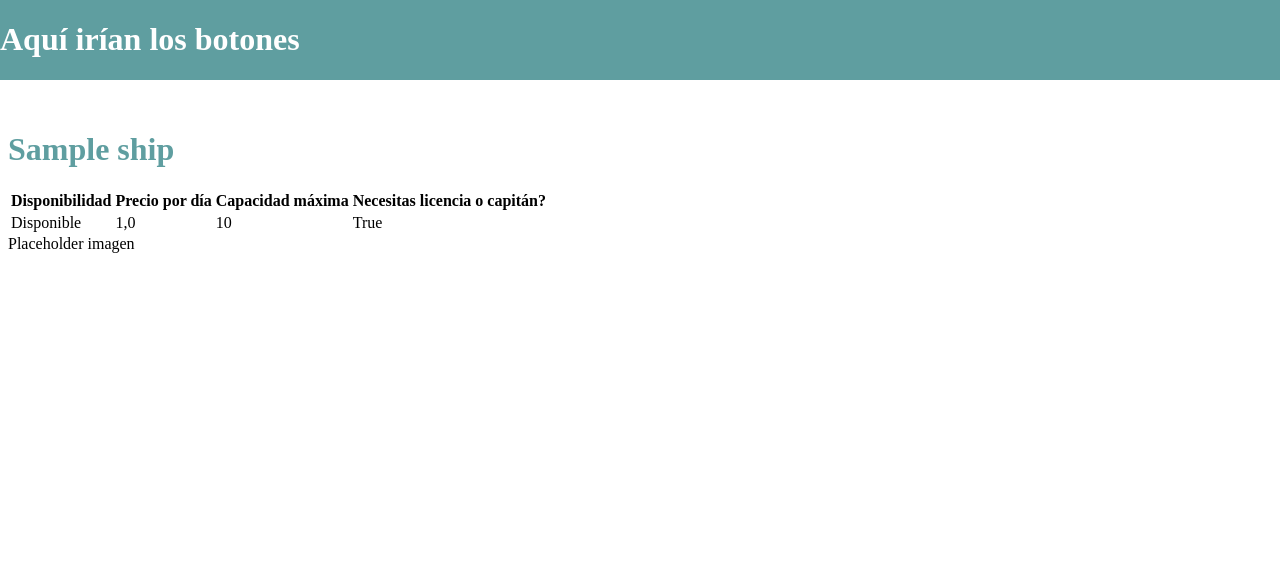
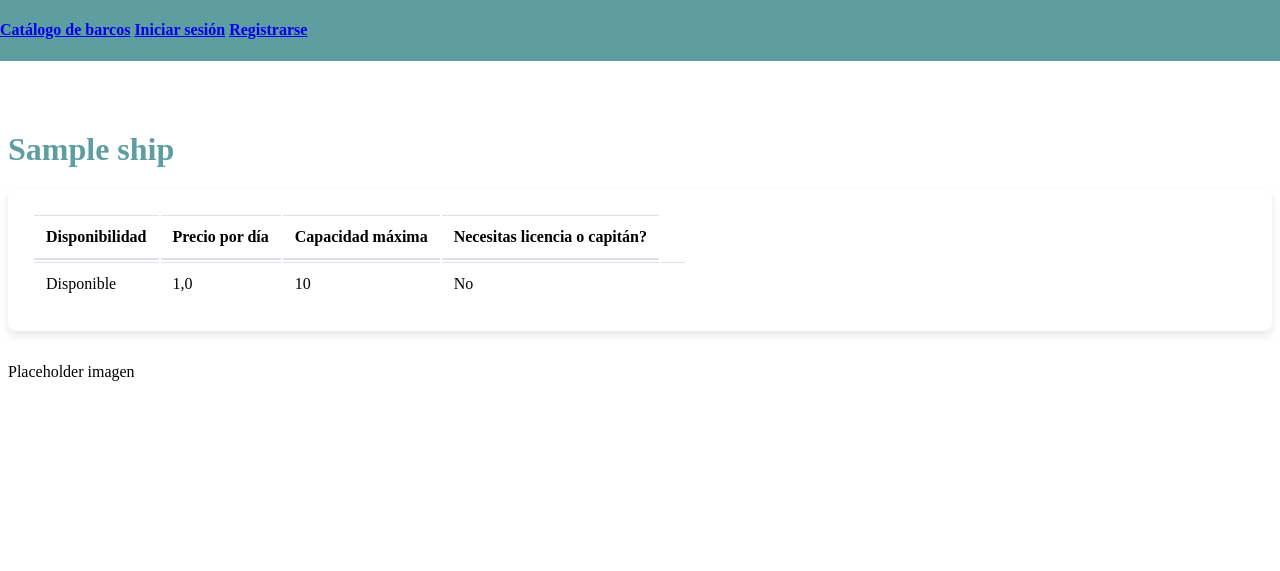
Before and after one commit to frajimmor2/NavegaTrujillo, a Django app: page /catalog/ship/1/ in a window 1280 px wide. Shown: the top 571 px of the page. Run offline with Django 5.2, Linux system fonts and the light colour scheme; tables that the repository leaves empty hold one stand-in row (values such as "Sample post").

Commit message:
flipa chaval

```diff
--- /dev/null
+++ b/NavegaTrujilloWeb/catalog/forms.py
@@ -0,0 +1,9 @@
+from django import forms
+
+
+class ShipForm(forms.Form):
+    available = forms.BooleanField(required = True)
+    rent_per_day = forms.FloatField(required = True)
+    capacity = forms.IntegerField(required = True)
+    needs_license = forms.BooleanField(required = True)
+    description = forms.CharField(required = True)
--- a/NavegaTrujilloWeb/catalog/static/show.css
+++ /dev/null
@@ -1,3 +0,0 @@
-.data_column {
-	padding: 50px;
-}
--- a/NavegaTrujilloWeb/catalog/view_templates/show.html
+++ /dev/null
@@ -1,43 +0,0 @@
-{% extends 'base_template.html' %}
-
-{% load static %}
-
-<link rel="stylesheet" href="{% static 'css/show.css' %}" type="text/css">
-
-{% block title %} <h1>{{ship.name}}</h1> {% endblock %}
-{% block main %}
-
-
-<div class=" col-12">
-	<div class="card">
-
-		<div class="card-body">
-			<table class="table">
-				<thead>
-					<tr>
-						<th>Disponibilidad</th>
-						<th>Precio por día</th>
-						<th>Capacidad máxima</th>
-						<th>Necesitas licencia o capitán?</th>
-						<th>
-					</tr>
-				</thead>
-				<tbody>
-					<tr>
-						<td class= "data_column">{% if ship.available %} Disponible {% else %} No disponible {% endif %}</td>
-						<td class= "data_column">{{ ship.rent_per_day }}</td>
-						<td class= "data_column">{{ ship.capacity }}</td>
-						<td class= "data_column">{{ ship.need_license }}</td>
-
-
-					</tr>
-				</tbody>
-			</table>
-			<div> Placeholder imagen </div>
-		</div>
-
-	</div>
-
-</div>
-
-{% endblock %}
--- a/NavegaTrujilloWeb/catalog/views.py
+++ b/NavegaTrujilloWeb/catalog/views.py
@@ -1,37 +1,47 @@
 from django.shortcuts import render
 from django.template import Template, Context
 from django.http import HttpResponse
+from django.template import RequestContext
 from business.models import Ship,Port
+from .forms import ShipForm
 
 # Create your views here.
 
 def list(request):
 
-    with open("./catalog/view_templates/list.html") as content:
-        tplt = Template(content.read())
 
     ships = Ship.objects.all()
-    ctx = Context({'ships':ships})
-    view = tplt.render(ctx)
 
-    return HttpResponse(view)
+    return render(request,"./catalog/list.html",{"ships":ships})
 
 def show(request, ship_id):
+    if request.method=="GET":
+        try:
+            ship = Ship.objects.get(id=ship_id)
+        except:
+            ship = False
+        if not ship:
+            return  render(request,"./business/home_view.html")
+
+        form = ShipForm()
+
+        return render(request,"./catalog/show.html", {"ship":ship,"form":form})
+
+    form = ShipForm(request.POST)
+    if form.is_valid():
+        ship = Ship.objects.get(id=ship_id)
+        ship.capacity = form.cleaned_data["capacity"]
+        ship.needs_license = form.cleaned_data["needs_license"]
+        ship.rent_per_day = form.cleaned_data["rent_per_day"]
+        ship.available = form.cleaned_data["available"]
+        ship.description = form.cleaned_data["description"]
+        ship.save()
     try:
         ship = Ship.objects.get(id=ship_id)
-        port = Port.objects.get(id=ship.port_id)
     except:
         ship = False
-        port = False
+    if not ship:
+        return  render(request,"./business/home_view.html")
 
-    if ship:
-        with open("./catalog/view_templates/show.html") as content:
-            tplt = Template(content.read())
-    else:
-        with open("./business/view_templates/home_view.html") as content:
-            tplt = Template(content.read())
 
-    ctx = Context({'ship':ship,'port':port.ubication})
-    view = tplt.render(ctx)
-
-    return HttpResponse(view)
+    return render(request,"./catalog/show.html",{"ship":ship})
--- /dev/null
+++ b/NavegaTrujilloWeb/static/css/show.css
@@ -0,0 +1,122 @@
+.datacolumn {
+	color = cadetblue;
+}
+.body_list {
+    font-family: 'Arial', sans-serif;
+    background-color: #f8f9fa;
+    color: #333;
+    margin: 0;
+    padding: 0;
+}
+
+.h1_list {
+    color: #000000;
+    text-align: center;
+    margin-bottom: 2rem;
+}
+
+.card {
+    border-radius: 8px;
+    box-shadow: 0 4px 8px rgba(0, 0, 0, 0.1);
+    margin-bottom: 2rem;
+    background-color: #fff;
+    overflow: hidden;
+}
+
+.card-header {
+    background-color: #007bff;
+    color: white;
+    padding: 1rem;
+}
+
+.card-body {
+    padding: 1.5rem;
+}
+
+.btn-primary {
+    background-color: #03bb85 ;
+    border: none;
+    transition: background-color 0.3s;
+}
+
+.btn-primary:hover {
+    background-color: #0056b3;
+}
+
+/* Estilos de la Tabla */
+.table_catalogo {
+    width: 70%;
+    margin-bottom: 1rem;
+    background-color: transparent;
+    border-collapse: collapse;
+}
+
+.table th, .table td {
+    padding: 0.75rem;
+    vertical-align: top;
+    border-top: 1px solid #dee2e6;
+}
+
+.table thead th {
+    vertical-align: bottom;
+    border-bottom: 2px solid #dee2e6;
+}
+
+.table tbody tr:hover {
+    background-color: #f1f1f1;
+}
+
+/* Links dentro de la tabla */
+.table a {
+    color: #007bff;
+    text-decoration: none;
+    transition: color 0.3s;
+}
+
+.table a:hover {
+    color: #0056b3;
+}
+
+/* Iconos */
+i[data-feather] {
+    width: 16px;
+    height: 16px;
+    margin-right: 8px;
+    cursor: pointer;
+    transition: all 0.3s;
+}
+
+i[data-feather]:hover {
+    color: #0056b3;
+}
+
+
+
+/* Mensaje cuando no hay barcos */
+.card-title {
+    font-size: 1.25rem;
+    font-weight: bold;
+}
+
+.card-text {
+    color: #000000;
+}
+
+/* Estilo del enlace "te devuelve al /home" */
+.btn {
+    display: inline-block;
+    padding: 0.5rem 1rem;
+    font-size: 1rem;
+    border-radius: 4px;
+    text-decoration: none;
+    cursor: pointer;
+    transition: background-color 0.3s;
+}
+
+.btn-primary {
+    color: #fff;
+}
+
+.btn-primary:hover {
+    background-color: #0056b3;
+}
--- a/NavegaTrujilloWeb/templates/base_template.html
+++ b/NavegaTrujilloWeb/templates/base_template.html
@@ -5,7 +5,7 @@
     {% load static %}
     <link rel="stylesheet" href="{% static 'css/navbar_styles.css' %}" type="text/css">
     <div class="section_top">
-	    <h1>Aquí irían los botones</h1>
+	    <h4><a href="//127.0.0.1:8000/catalog">Catálogo de barcos</a><a> </a><a href="//127.0.0.1:8000/auth/login">Iniciar sesión</a><a> </a><a href="//127.0.0.1:8000/auth/signup">Registrarse</a></h4>
     </div>
 
 
--- /dev/null
+++ b/NavegaTrujilloWeb/templates/catalog/show.html
@@ -0,0 +1,49 @@
+{% extends 'base_template.html' %}
+
+{% block title %} <h1>{{ship.name}}</h1> {% endblock %}
+
+{% block main %}
+{% load static %}
+
+<link rel="stylesheet" href="{% static 'css/show.css' %}" type="text/css">
+
+
+
+<div class=" col-12">
+
+	{% if request.user.is_staff and form %}
+		<form action="" method="post">
+
+			{% csrf_token %}
+			{{ form }}
+			<input type="submit" value="Actualizar">
+	{% else %}
+	<div class="card">
+
+		<div class="card-body">
+			<table class="table">
+				<thead>
+					<tr>
+						<th class= "data_column">Disponibilidad</th>
+						<th class= "data_column">Precio por día</th>
+						<th class= "data_column">Capacidad máxima</th>
+						<th class= "data_column">Necesitas licencia o capitán?</th>
+					</tr>
+				</thead>
+				<tbody>
+					<tr>
+						<td class= "data_column">{% if ship.available %} Disponible {% else %} No disponible {% endif %}</td>
+						<td class= "data_column">{{ ship.rent_per_day }}</td>
+						<td class= "data_column">{{ ship.capacity }}</td>
+						<td class= "data_column">{% if ship.needs_license %} Sí {% else %} No {% endif %}<td>
+					</tr>
+				</tbody>
+			</table>
+		</div>
+	</div>
+	<div> Placeholder imagen </div>
+	{% endif %}
+
+</div>
+
+{% endblock %}
```
Also changed, not shown: NavegaTrujilloWeb/business/views.py (+1 -9 lines), NavegaTrujilloWeb/templates/business/home_view.html (renamed from NavegaTrujilloWeb/business/view_templates/home_view.html), NavegaTrujilloWeb/templates/catalog/list.html (renamed from NavegaTrujilloWeb/catalog/view_templates/list.html).
